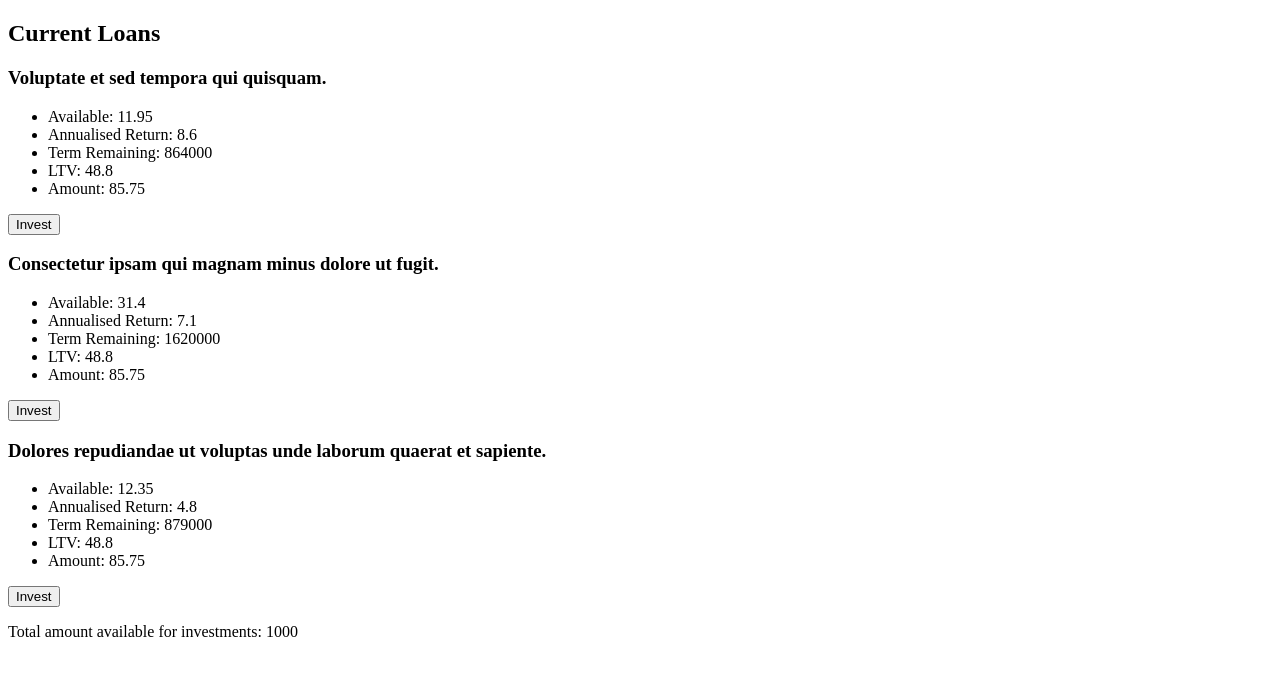
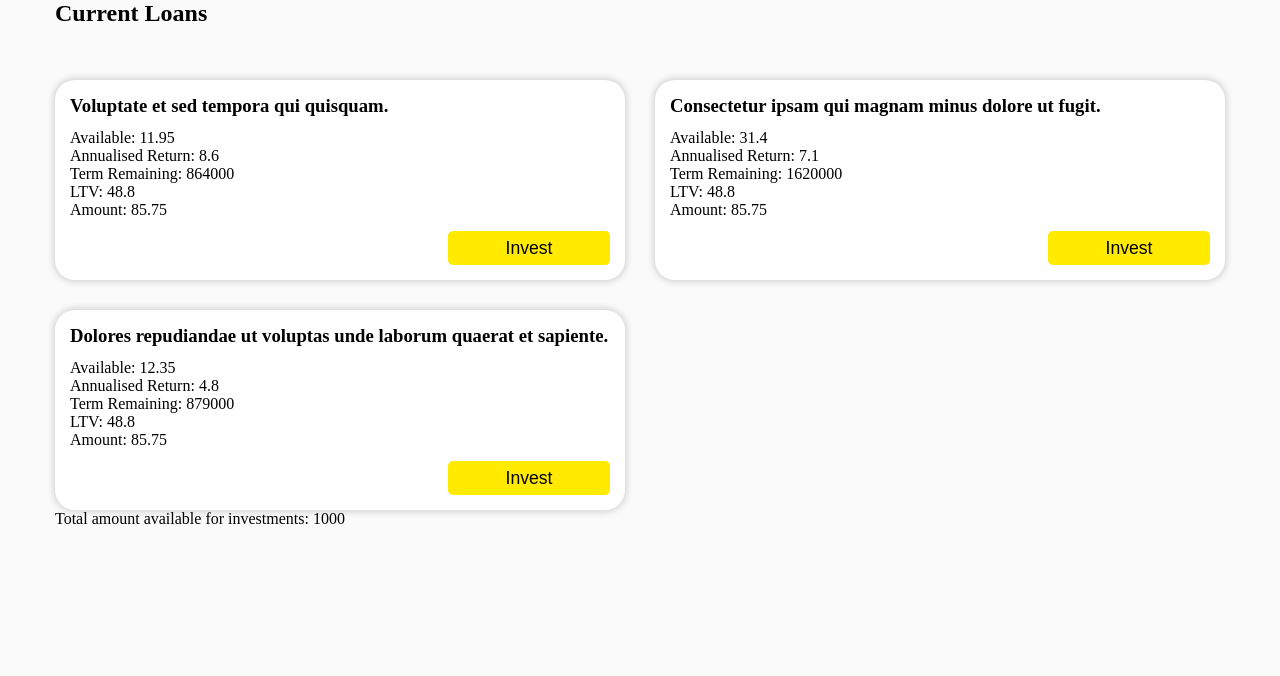
Before and after one commit to AkelaWhiteWolf/investments, a React (Create React App) app: page / in a window 1280 px wide. Shown: the top 676 px of the page. Built offline with nearby package versions, Linux system fonts and the light colour scheme.

Commit message:
started styling

```diff
--- a/public/index.html
+++ b/public/index.html
@@ -8,6 +8,5 @@
 </head>
 <body>
   <div id="root"></div>
-  <script src="../src/index.js" type="text/babel"></script>
 </body>
 </html>
--- a/src/components/App/App.css
+++ b/src/components/App/App.css
@@ -0,0 +1,19 @@
+* {
+    margin: 0 0;
+    padding: 0 0;
+    box-sizing: border-box;
+}
+
+body {
+    background-color: rgba(211, 211, 211, 0.1);
+}
+
+#root {
+    display: flex;
+    justify-content: center;
+}
+
+.main {
+    width: 100%;
+    max-width: 1170px;
+}
--- a/src/components/App/App.jsx
+++ b/src/components/App/App.jsx
@@ -26,13 +26,17 @@ function App() {
             alert('You can not invest more then your total amount');
             return;
         }
-        if (money < 0) {
-            alert('You can not invest negative amount');
+        if (money <= 0) {
+            alert('You can not invest negative or zero amount');
             return;
         }
 
         const newState = loansData.map(loan => {
-            if (loan.id === chosedLoanToInvestId) loan.amount += money;
+            if (loan.id === chosedLoanToInvestId) {
+                loan.amount += money;
+                loan.wasInvested = true;
+            };
+
             return loan;
         });
 
@@ -48,7 +52,7 @@ function App() {
 
     console.log(loansData);
     return (
-        <>
+        <main className="main">
             <PageLoans
                 loansData={loansData}
                 toggleModalInvest={toggleModalInvest}
@@ -57,7 +61,7 @@ function App() {
             <p className="total-amount">Total amount available for investments: {totalAmount}</p>
 
             {modalInvest}
-        </>
+        </main>
     );
 }
 
--- a/src/components/ButtonInvest/ButtonInvest.css
+++ b/src/components/ButtonInvest/ButtonInvest.css
@@ -0,0 +1,17 @@
+.button-invest {
+    outline: none;
+    border: none;
+    border-radius: 5px;
+    background-color: rgb(255, 234, 0);
+    cursor: pointer;
+    font-size: 1.1em;
+}
+.button-invest:hover {
+    background-color: rgba(255, 234, 0, 0.6);
+}
+
+.card-loan__button-invest {
+    width: 30%;
+    height: 20%;
+    align-self: flex-end;
+}
--- a/src/components/ButtonInvest/ButtonInvest.jsx
+++ b/src/components/ButtonInvest/ButtonInvest.jsx
@@ -2,10 +2,12 @@ import React from 'react';
 
 import './ButtonInvest.css';
 
-export default function ButtonInvest({action}) {
+export default function ButtonInvest({action, clazz}) {
+    const classNames = `button-invest ${clazz}`;
+
     return (
         <button
-            className="button-invest"
+            className={classNames}
             onClick={action}
         >
             Invest
--- a/src/components/CardLoan/CardLoan.css
+++ b/src/components/CardLoan/CardLoan.css
@@ -0,0 +1,15 @@
+.card-loan {
+    background-color: white;
+    border-radius: 20px;
+    box-shadow: 0 0 6px 2px lightgray;
+    display: flex;
+    flex-direction: column;
+    justify-content: space-between;
+}
+.page-loans__card-loan {
+    padding: 15px 15px;
+}
+
+.details-list__li {
+    list-style-type: none;
+}
--- a/src/components/CardLoan/CardLoan.jsx
+++ b/src/components/CardLoan/CardLoan.jsx
@@ -4,25 +4,31 @@ import ButtonInvest from '../ButtonInvest/ButtonInvest.jsx';
 
 import './CardLoan.css';
 
-export default function CardLoan({id, title, available, annualisedReturn, termRemaining, ltv, amount, toggleModalInvest}) {
-    // const [loanAmount, setLoanAmount] = useState(amount);
+export default function CardLoan({id, title, available, annualisedReturn, termRemaining, ltv, amount, wasInvested, toggleModalInvest}) {
+    const wasInvestedMarker = wasInvested ?
+        <p className="was-invested-marker">Invested</p>
+        :
+        null;
 
     return (
         <article
-            className="card-loan"
+            className="card-loan page-loans__card-loan"
         >
             <h1 className="title">{title}</h1>
 
-            <ul className="details">
-                <li className="details-list__detail">Available: {available}</li>
-                <li className="details-list__detail">Annualised Return: {annualisedReturn}</li>
-                <li className="details-list__detail">Term Remaining: {termRemaining}</li>
-                <li className="details-list__detail">LTV: {ltv}</li>
-                <li className="details-list__detail">Amount: {amount}</li>
+            {wasInvestedMarker}
+
+            <ul className="details-list">
+                <li className="details-list__li">Available: {available}</li>
+                <li className="details-list__li">Annualised Return: {annualisedReturn}</li>
+                <li className="details-list__li">Term Remaining: {termRemaining}</li>
+                <li className="details-list__li">LTV: {ltv}</li>
+                <li className="details-list__li">Amount: {amount}</li>
             </ul>
 
             <ButtonInvest
                 action={() => toggleModalInvest(id)}
+                clazz="card-loan__button-invest"
             />
         </article>
     );
--- a/src/components/PageLoans/PageLoans.css
+++ b/src/components/PageLoans/PageLoans.css
@@ -0,0 +1,10 @@
+.page-loans {
+    display: grid;
+    grid-template: 50px / 1fr 1fr;
+    grid-auto-rows: 200px;
+    grid-gap: 30px;
+}
+
+.page-loans__name {
+    grid-column: 1 / span 2;
+}
--- a/src/components/PageLoans/PageLoans.jsx
+++ b/src/components/PageLoans/PageLoans.jsx
@@ -15,6 +15,7 @@ export default function PageLoans({loansData, toggleModalInvest}) {
             termRemaining={loan.term_remaining}
             ltv={loan.ltv}
             amount={loan.amount}
+            wasInvested={loan.wasInvested}
             toggleModalInvest={toggleModalInvest}
         />
     });
@@ -23,7 +24,7 @@ export default function PageLoans({loansData, toggleModalInvest}) {
         <section
             className="page-loans"
         >
-            <h1 className="page-loans-name">Current Loans</h1>
+            <h1 className="page-loans__name">Current Loans</h1>
 
             {loanCardsArr}
         </section>
```
